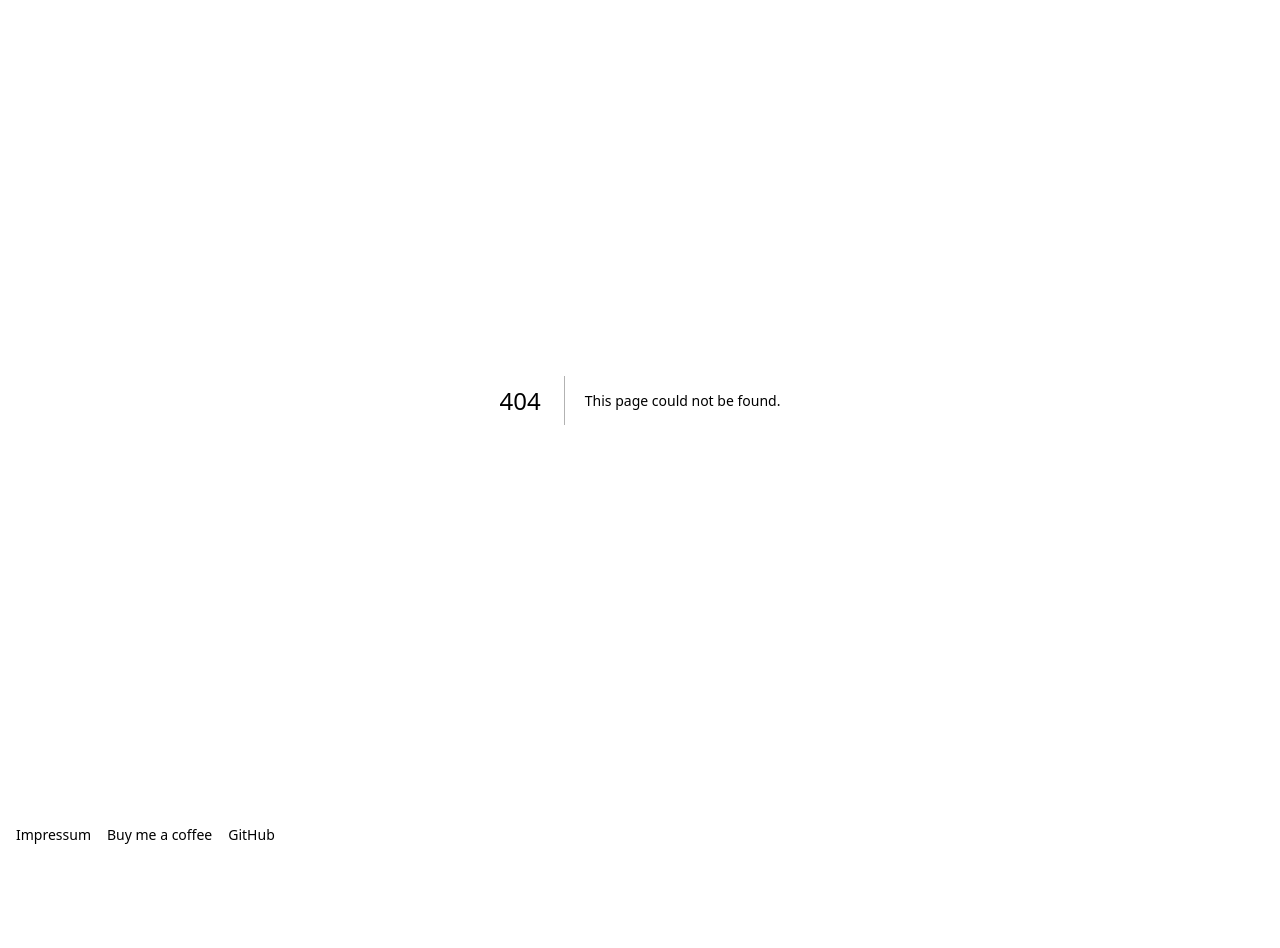
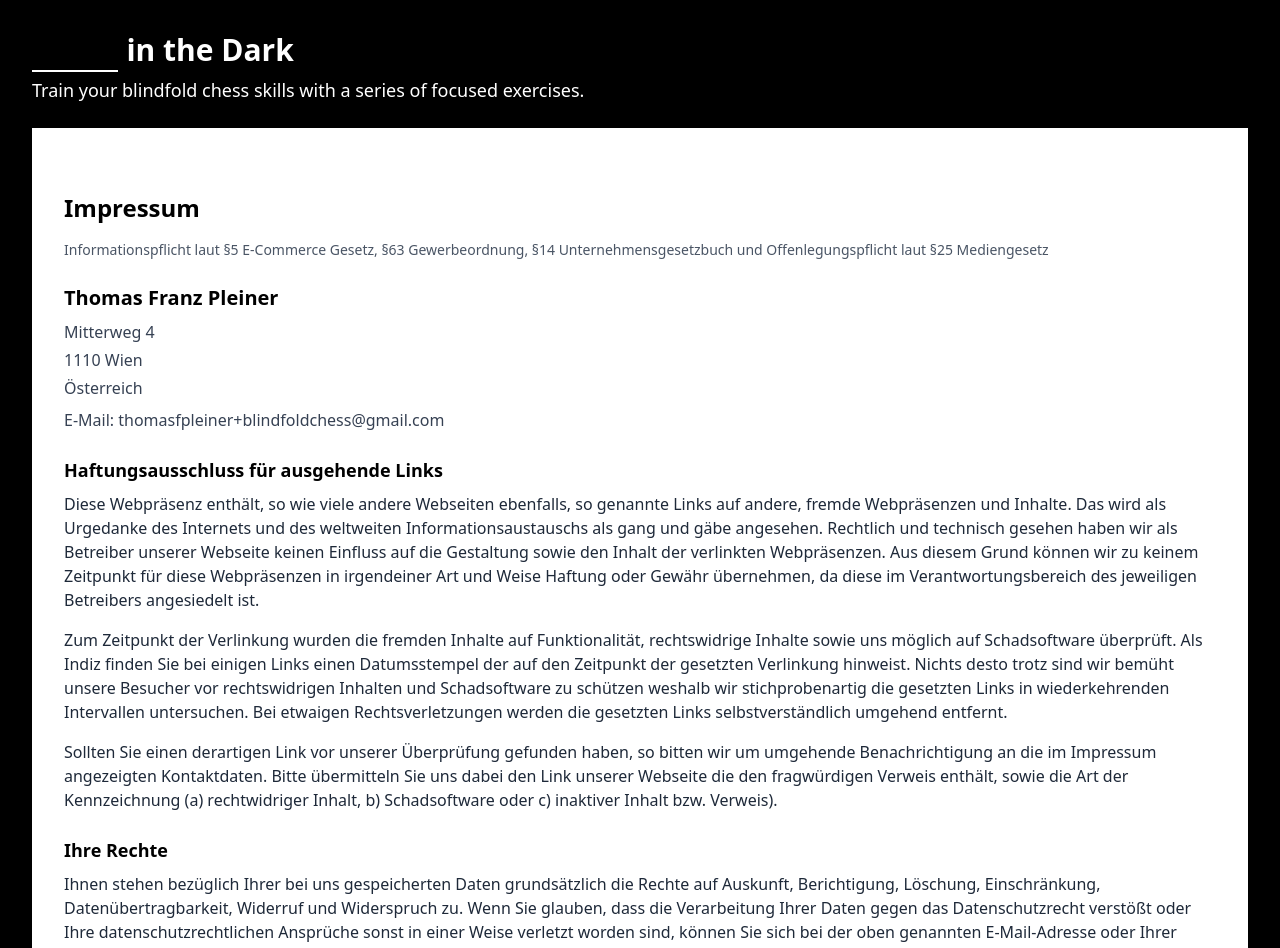
Before and after one commit to tho-ple/chess-in-the-dark, a Next.js app: page /imprint in a window 1280 px wide. Before the commit this address had no page. Shown: the top 948 px of the page. Before the commit the page ends 869 px from the top, so only its background shows below. Built offline with nearby package versions, Linux system fonts and the light colour scheme.

Commit message:
added home link to fade header
put in link to buymeacoffee
put in github link
added imprint

```diff
--- /dev/null
+++ b/app/imprint/page.tsx
@@ -0,0 +1,23 @@
+import React from "react";
+import { FadeHeader } from '@/components/FadeHeader';
+import  Impressum from "@/components/imprint";
+
+export default function Imprint() {
+  return (
+    <main className="min-h-screen bg-black text-white p-8">
+      <FadeHeader />
+      <div className="min-h-screen bg-white text-black p-8">
+      <Impressum
+            name="Thomas Franz Pleiner"
+            adresse="Mitterweg 4"
+            plzOrt="1110 Wien"
+            land="Österreich"
+            email="thomasfpleiner+blindfoldchess@gmail.com"
+            erlaubnisText={false}
+            haftungsausschlussLinks={true}
+            ihreRechteText={true}/>
+      </div>
+
+    </main>
+  );
+}
--- a/app/page.tsx
+++ b/app/page.tsx
@@ -1,5 +1,4 @@
 import React from "react";
-import Link from "next/link";
 import { Card, CardContent } from "@/components/ui/card";
 import { Button } from "@/components/ui/button";
 import { FadeHeader } from '@/components/FadeHeader';
--- a/components/FadeHeader.tsx
+++ b/components/FadeHeader.tsx
@@ -1,6 +1,7 @@
 // components/FadeHeader.tsx
 'use client';
 import { useEffect, useState } from 'react';
+import Link from "next/link";
 
 export const FadeHeader = () => {
   const [fadeChess, setFadeChess] = useState(false);
@@ -18,11 +19,12 @@ export const FadeHeader = () => {
       <h1 className="text-3xl font-bold mb-2">
         <span className="relative inline-block mr-2">
           <span
-            className={`transition-opacity duration-2000 ${
-              fadeChess ? 'opacity-0' : 'opacity-100'
-            }`}
+            className={`transition-opacity duration-2000 ${fadeChess ? 'opacity-0' : 'opacity-100'
+              }`}
           >
-            Chess
+            <Link href="/">
+              Chess
+            </Link>
           </span>
           <span
             className="absolute left-0 right-0 bottom-[-4px] h-[2px] bg-white"
--- a/components/Footer.tsx
+++ b/components/Footer.tsx
@@ -6,11 +6,11 @@ export const Footer = () => {
     <footer className="mt-auto border-t border-white/20 py-6 px-4 text-sm flex flex-col md:flex-row items-center justify-between gap-4">
       {/* Left: Links */}
       <div className="flex flex-wrap gap-4">
-        <Link href="/impressum" className="hover:underline">
+        <Link href="/imprint" className="hover:underline">
           Impressum
         </Link>
         <a
-          href="https://www.buymeacoffee.com/YOUR_USERNAME"
+          href="https://buymeacoffee.com/thomasfplea"
           target="_blank"
           rel="noopener noreferrer"
           className="hover:underline"
@@ -18,7 +18,7 @@ export const Footer = () => {
           Buy me a coffee
         </a>
         <a
-          href="https://github.com/YOUR_GITHUB/chess-in-the-dark"
+          href="https://github.com/tho-ple/chess-in-the-dark"
           target="_blank"
           rel="noopener noreferrer"
           className="hover:underline"
--- /dev/null
+++ b/components/imprint.tsx
@@ -0,0 +1,69 @@
+import React from 'react';
+
+type Props = {
+    name: string;
+    adresse: string;
+    plzOrt: string;
+    land: string;
+    telefon?: string;
+    email: string;
+    erlaubnisText?: boolean;
+    haftungsausschlussLinks?: boolean;
+    ihreRechteText?: boolean;
+};
+
+export function Impressum({ name, adresse, plzOrt, land, telefon, email, erlaubnisText, haftungsausschlussLinks, ihreRechteText }: Props) {
+    return (
+        <div className="container mx-auto py-8">
+            <h1 className="text-2xl font-bold mb-4">Impressum</h1>
+            <p className="text-sm text-gray-600 mb-2">Informationspflicht laut §5 E-Commerce Gesetz, §63 Gewerbeordnung, §14 Unternehmensgesetzbuch und Offenlegungspflicht laut §25 Mediengesetz</p>
+
+            <h2 className="text-xl font-semibold mt-6 mb-2">{name}</h2>
+            <p className="text-base text-gray-700 mb-1">{adresse}</p>
+            <p className="text-base text-gray-700 mb-1">{plzOrt}</p>
+            <p className="text-base text-gray-700 mb-2">{land}</p>
+            {telefon && <p className="text-base text-gray-700 mb-1">Tel: {telefon}</p>}
+            <p className="text-base text-gray-700 mb-4">E-Mail: {email}</p>
+
+            {erlaubnisText && (
+                <div className="mt-6">
+                    <h3 className="text-lg font-semibold mb-2">Erlaubnis für unaufgeforderte Zusendungen</h3>
+                    <p className="text-base text-gray-800 mb-4">
+                        Sie haben die temporäre Erlaubnis uns unaufgeforderte Zusendung in Form von Werbung Ihrer Produkte, Kooperationsanfragen oder Partnerschaftsanfragen zuzusenden. Dafür wurde ein eigenes E-Mail Postfach eingerichtet, welches Sie unter {email} erreichen können. Mit diesem Postfach ist eine temporäre Einwilligung des Empfängers zur Zusendung von Informationsmaterial bis auf Widerruf gestattet. Ein etwaiger Widerruf hat zur Folge, dass keine weiteren Zusendungen oder Kontaktaufnahmen ab dem Zeitpunkt der Bekanntgabe erfolgen dürfen.
+                    </p>
+                </div>
+            )}
+
+            {haftungsausschlussLinks && (
+                <div className="mt-6">
+                    <h3 className="text-lg font-semibold mb-2">Haftungsausschluss für ausgehende Links</h3>
+                    <p className="text-base text-gray-800 mb-4">
+                        Diese Webpräsenz enthält, so wie viele andere Webseiten ebenfalls, so genannte Links auf andere, fremde Webpräsenzen und Inhalte. Das wird als Urgedanke des Internets und des weltweiten Informationsaustauschs als gang und gäbe angesehen. Rechtlich und technisch gesehen haben wir als Betreiber unserer Webseite keinen Einfluss auf die Gestaltung sowie den Inhalt der verlinkten Webpräsenzen. Aus diesem Grund können wir zu keinem Zeitpunkt für diese Webpräsenzen in irgendeiner Art und Weise Haftung oder Gewähr übernehmen, da diese im Verantwortungsbereich des jeweiligen Betreibers angesiedelt ist.                    </p>
+                    <p className="text-base text-gray-800 mb-4">
+                        Zum Zeitpunkt der Verlinkung wurden die fremden Inhalte auf Funktionalität, rechtswidrige Inhalte sowie uns möglich auf Schadsoftware überprüft. Als Indiz finden Sie bei einigen Links einen Datumsstempel der auf den Zeitpunkt der gesetzten Verlinkung hinweist. Nichts desto trotz sind wir bemüht unsere Besucher vor rechtswidrigen Inhalten und Schadsoftware zu schützen weshalb wir stichprobenartig die gesetzten Links in wiederkehrenden Intervallen untersuchen. Bei etwaigen Rechtsverletzungen werden die gesetzten Links selbstverständlich umgehend entfernt.
+                    </p>
+                    <p className="text-base text-gray-800 mb-4">
+                        Sollten Sie einen derartigen Link vor unserer Überprüfung gefunden haben, so bitten wir um umgehende Benachrichtigung an die im Impressum angezeigten Kontaktdaten. Bitte übermitteln Sie uns dabei den Link unserer Webseite die den fragwürdigen Verweis enthält, sowie die Art der Kennzeichnung (a) rechtwidriger Inhalt, b) Schadsoftware oder c) inaktiver Inhalt bzw. Verweis).                    </p>
+                </div>
+            )}
+
+            {ihreRechteText && (
+                <div className="mt-6">
+                    <h3 className="text-lg font-semibold mb-2">Ihre Rechte</h3>
+                    <p className="text-base text-gray-800 mb-4">
+                        Ihnen stehen bezüglich Ihrer bei uns gespeicherten Daten grundsätzlich die Rechte auf Auskunft, Berichtigung, Löschung, Einschränkung, Datenübertragbarkeit, Widerruf und Widerspruch zu. Wenn Sie glauben, dass die Verarbeitung Ihrer Daten gegen das Datenschutzrecht verstößt oder Ihre datenschutzrechtlichen Ansprüche sonst in einer Weise verletzt worden sind, können Sie sich bei der oben genannten E-Mail-Adresse oder Ihrer Datenschutzbehörde beschweren.</p>
+
+
+                </div>
+
+            )}
+            <div>
+                <p className="text-xs text-gray-400 text-right">
+                    Generiert mithilfe des kostenlosen und einfachen Impressum Generator von idigIT e.U.
+                </p>
+            </div>
+        </div>
+    );
+};
+
+export default Impressum;
```
Also changed, not shown: app/layout.tsx (indentation only).
